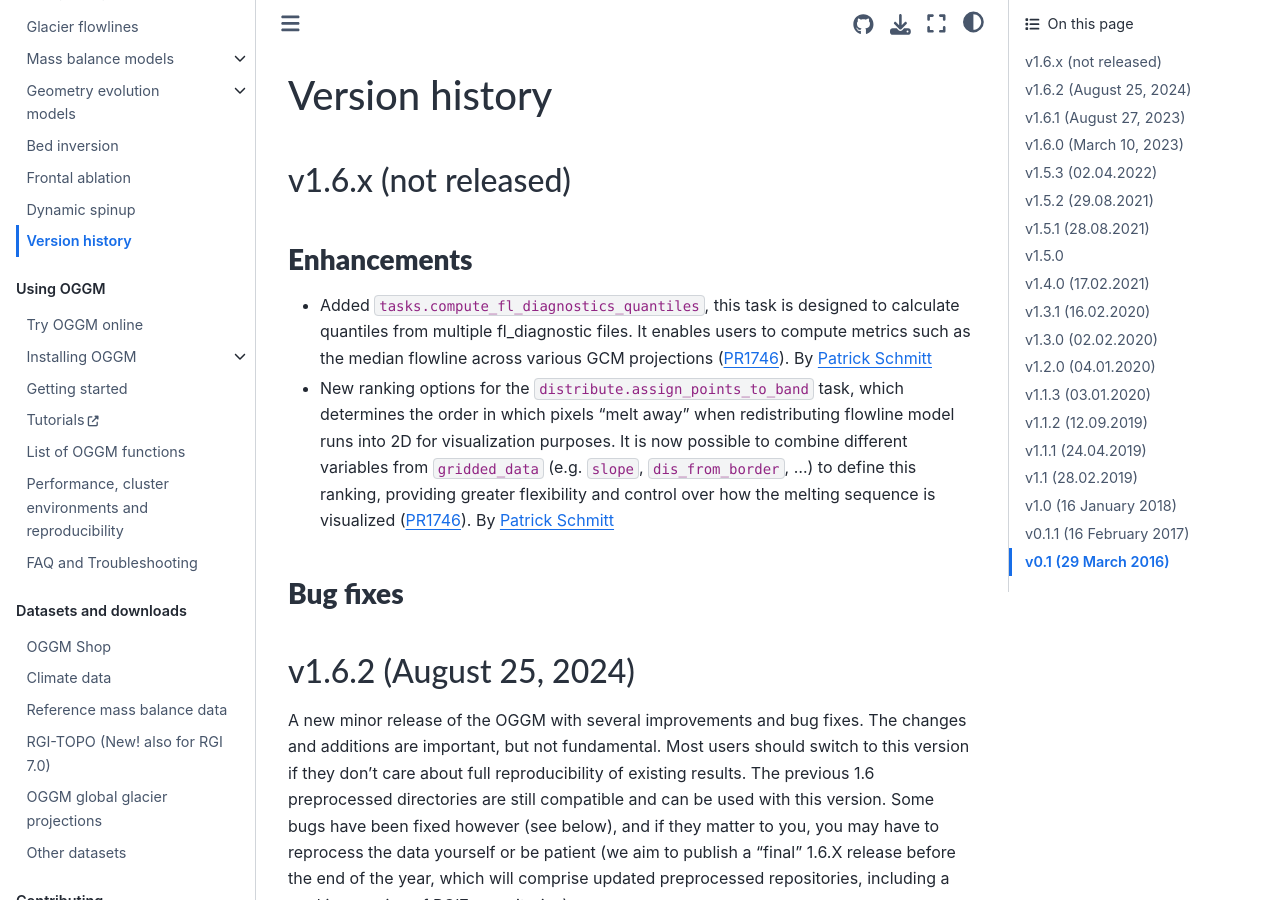
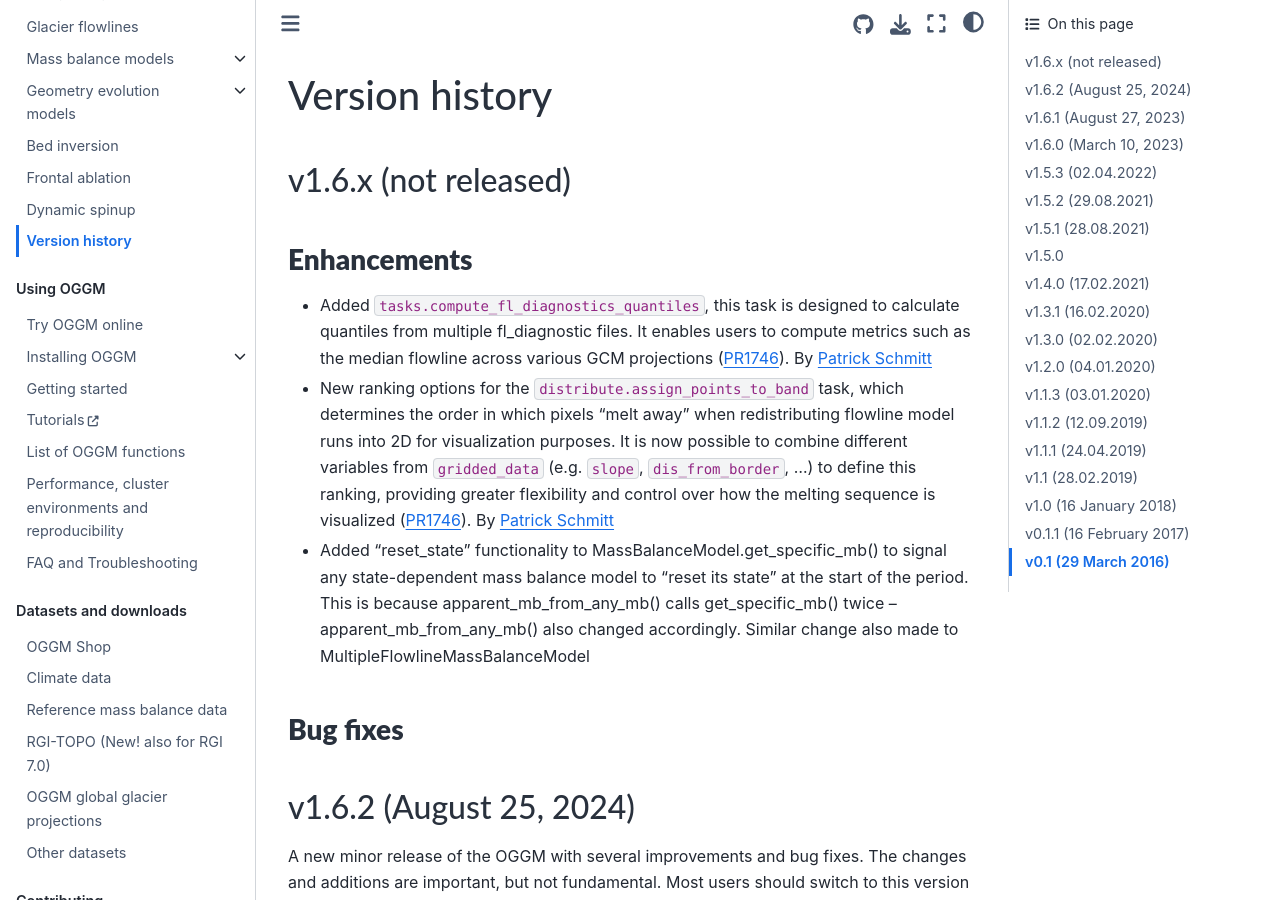
Before and after one commit to OGGM/oggm, a Sphinx documentation site: the page built from docs/whats-new.rst, in a window 1280 px wide and 900 px high. Built offline with Sphinx 7.4.7 and the Sphinx Book theme 1.1.4, drawn with Linux system fonts in a browser that asks for light colours; the version number could not be read and is left out.

Commit message:
Update whats-new.rst

```diff
--- a/docs/whats-new.rst
+++ b/docs/whats-new.rst
@@ -21,6 +21,11 @@ Enhancements
   ``dis_from_border``, ...) to define this ranking, providing greater flexibility
   and control over how the melting sequence is visualized (:pull:`1746`).
   By `Patrick Schmitt <https://github.com/pat-schmitt>`_
+- Added "reset_state" functionality to MassBalanceModel.get_specific_mb() to
+  signal any state-dependent mass balance model to "reset its state" at the start
+  of the period. This is because apparent_mb_from_any_mb() calls get_specific_mb()
+  twice -- apparent_mb_from_any_mb() also changed accordingly. Similar change also
+  made to MultipleFlowlineMassBalanceModel
 
 Bug fixes
 ~~~~~~~~~
```
